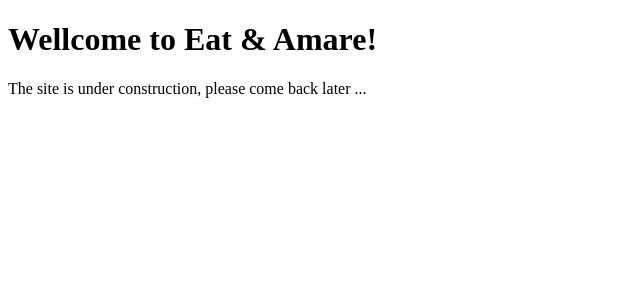
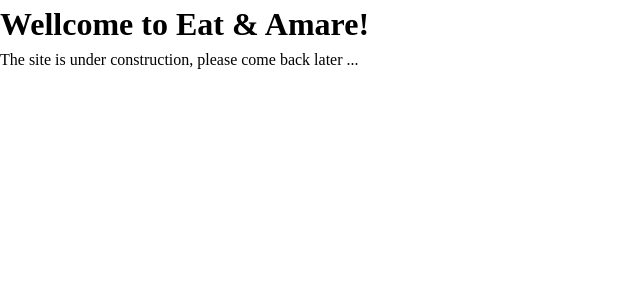
Before and after one commit to Killerbeez7/react-recipes-app, a React (Create React App) app: page / in a window 1280 px wide. Shown: the top 300 px of the page, without its empty margins (0-640 px from the left). Built offline with nearby package versions, Linux system fonts and the light colour scheme.

Commit message:
add reset css

```diff
--- a/public/index.html
+++ b/public/index.html
@@ -7,6 +7,7 @@
   <meta name="viewport" content="width=device-width, initial-scale=1" />
   <meta name="theme-color" content="#000000" />
   <meta name="description" content="Web site created using create-react-app" />
+  <link rel="stylesheet" href="%PUBLIC_URL%/styles/reset_css.css">
 
   <title>Eat & Amare</title>
 </head>
--- /dev/null
+++ b/public/styles/reset_css.css
@@ -0,0 +1,76 @@
+/* Box sizing rules */
+*,
+*::before,
+*::after {
+  box-sizing: border-box;
+}
+
+/* Remove default margin */
+body,
+h1,
+h2,
+h3,
+h4,
+p,
+figure,
+blockquote,
+dl,
+dd {
+  margin: 0;
+}
+
+/* Remove list styles on ul, ol elements with a list role, which suggests default styling will be removed */
+ul[role='list'],
+ol[role='list'] {
+  list-style: none;
+  margin: 0px;
+  padding: 0px;
+}
+
+/* Set core root defaults */
+html:focus-within {
+  scroll-behavior: smooth;
+}
+
+/* Set core body defaults */
+body {
+  min-height: 100vh;
+  text-rendering: optimizeSpeed;
+  line-height: 1.5;
+}
+
+/* A elements that don't have a class get default styles */
+a:not([class]) {
+  text-decoration-skip-ink: auto;
+}
+
+/* Make images easier to work with */
+img,
+picture {
+  max-width: 100%;
+  display: block;
+}
+
+/* Inherit fonts for inputs and buttons */
+input,
+button,
+textarea,
+select {
+  font: inherit;
+}
+
+/* Remove all animations, transitions and smooth scroll for people that prefer not to see them */
+@media (prefers-reduced-motion: reduce) {
+  html:focus-within {
+   scroll-behavior: auto;
+  }
+
+  *,
+  *::before,
+  *::after {
+    animation-duration: 0.01ms !important;
+    animation-iteration-count: 1 !important;
+    transition-duration: 0.01ms !important;
+    scroll-behavior: auto !important;
+  }
+}
```
